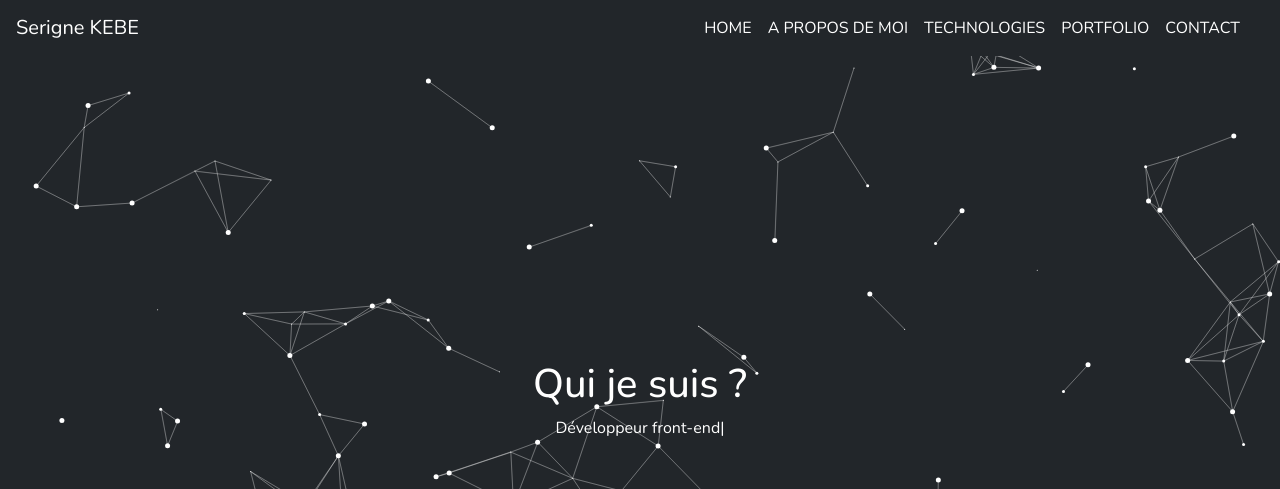
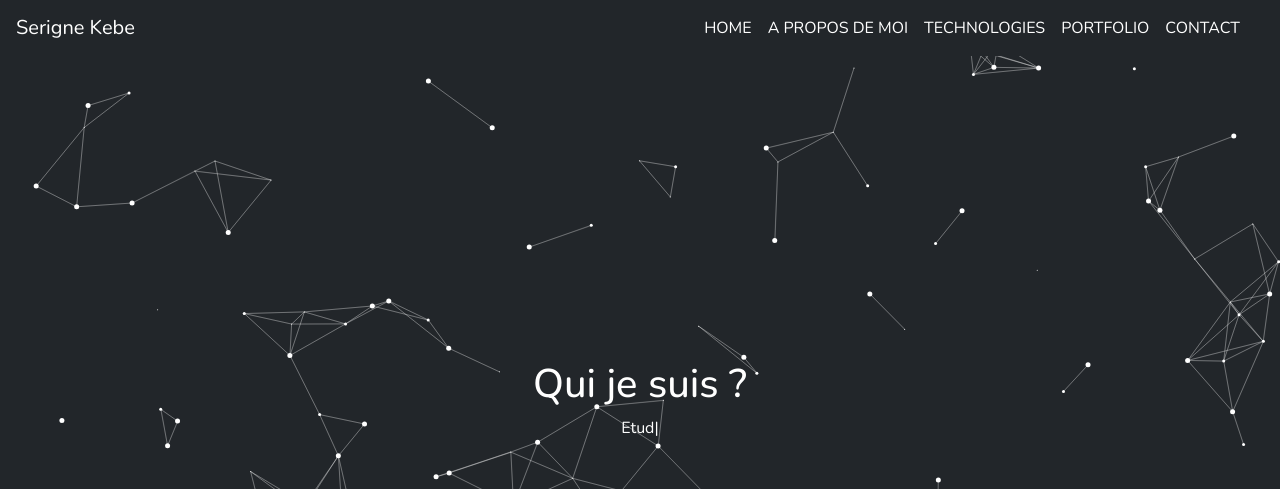
Before and after one commit to Skebe/my-portfolio, a React (Create React App) app: page / in a window 1280 px wide. Shown: the top 489 px of the page. Built offline with nearby package versions, Linux system fonts and the light colour scheme.

Commit message:
added favicon and title

```diff
--- a/public/index.html
+++ b/public/index.html
@@ -24,7 +24,7 @@
       work correctly both with client-side routing and a non-root public URL.
       Learn how to configure a non-root public URL by running `npm run build`.
     -->
-    <title>React App</title>
+    <title>Serigne kebe portfolio</title>
   </head>
   <body>
     <noscript>You need to enable JavaScript to run this app.</noscript>
--- a/src/screens/header/header.js
+++ b/src/screens/header/header.js
@@ -9,6 +9,7 @@ function Header() {
             <Typed
                 strings={[
                     " ",
+                    "Etudiant en Informatique parcours MIAGE",
                     "Data Analyst",
                     "Développeur full-stack",
                     "Développeur front-end",
--- a/src/screens/navigationBar/navigationBar.js
+++ b/src/screens/navigationBar/navigationBar.js
@@ -15,7 +15,7 @@ function navigationBar() {
     return (
         <div id="home">
             <Navbar className="navigation_container" style={{zIndex: '2', position: 'fixed', top: '0', width: '100%'}} collapseOnSelect expand="md">
-                <Navbar.Brand style={{marginLeft: '1rem'}} href="#home">Serigne KEBE</Navbar.Brand>
+                <Navbar.Brand style={{marginLeft: '1rem'}} href="#home">Serigne Kebe</Navbar.Brand>
                 <Navbar.Toggle aria-controls="basic-navbar-nav" />
                 <Navbar.Collapse style={{justifyContent: 'flex-end', marginRight: '1rem', borderColor: 'none'}}>
                     <Nav className="links" style={{margin: '0 1rem'}}>
```
Also changed, not shown: 1 other file (tests, documents, lock files or other folders).
